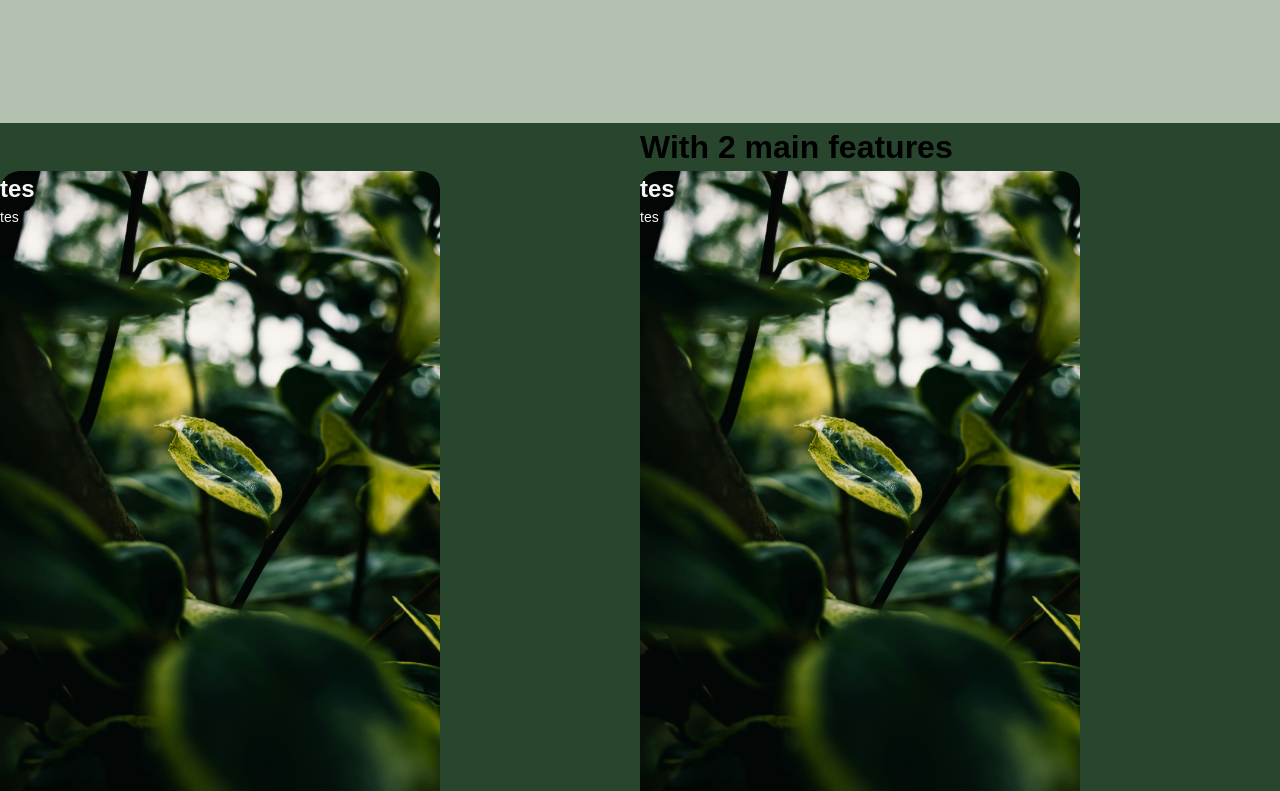
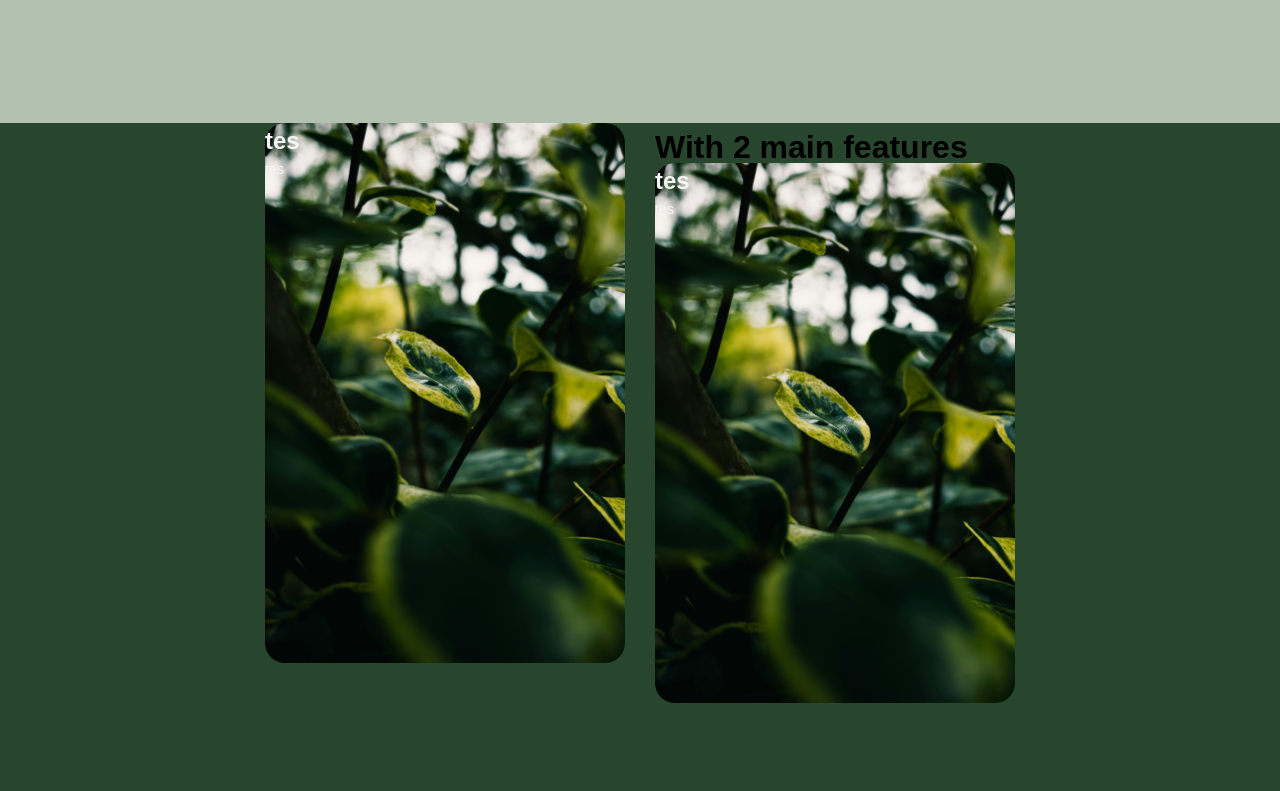
Before and after one commit to devinammar/flant, a React (Vite) app: page / in a window 1280 px wide. Shown: the part 1480-2271 px from the top of the page. Built offline with nearby package versions, Linux system fonts and the light colour scheme.

Commit message:
Card component (Progress)

```diff
--- a/src/components/card.css
+++ b/src/components/card.css
@@ -1,17 +1,20 @@
 #containercard{
    display: grid;
    grid-template-areas:
-   ". h1"
+   "card1 h1"
    "card1 card2";
-   grid-template-columns: auto auto; /* ini harus dibenerin lagi  */
-   grid-template-rows: auto auto;  /* ini harus dibenerin lagi */
+   grid-template-columns: minmax(0, 360px) minmax(0, 360px);
+   grid-template-rows: minmax(0, 40px) minmax(0, 540px);
+   justify-self: center;
+   gap: 0px 30px;
 }
 
 #card1{
    background-image: url('/public/pexels-sonny-17133329.jpg');
    background-size: cover;
-   height: 640px; /* height nya harus dibenerin lagi (blm responsive) */
-   width: 440px; /* width nya harus dibenerin lagi (blm responsive) */
+   background-position: center;
+   max-height: 540px;
+   width: 100%;
    border-radius: 20px;
    grid-area: card1;
 }
@@ -19,8 +22,9 @@
 #card2{
    background-image: url('/public/pexels-sonny-17133329.jpg');
    background-size: cover;
-   height: 640px; /* height nya harus dibenerin lagi (blm responsive) */
-   width: 440px; /* width nya harus dibenerin lagi (blm responsive) */
+   background-position: center;
+   height: 100%;
+   width: 100%;
    border-radius: 20px;
    grid-area: card2;
 }
```
